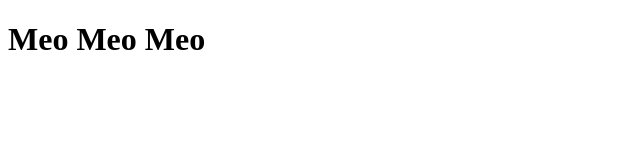
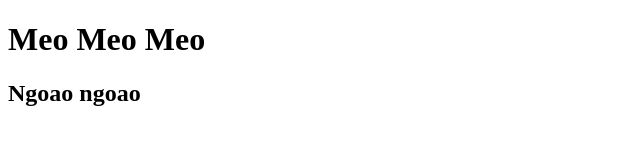
Before and after one commit to laduc11/file_sharing, a plain HTML site: page index.html in a window 1280 px wide. Shown: the whole page, without its empty margins (0-640 px from the left). Drawn offline with Linux system fonts and the light colour scheme.

Commit message:
update index.html

```diff
--- a/index.html
+++ b/index.html
@@ -9,6 +9,9 @@
     <h1>
         Meo Meo Meo
     </h1>
+    <h2>
+        Ngoao ngoao
+    </h2>
 </body>
 
 </html>
```
